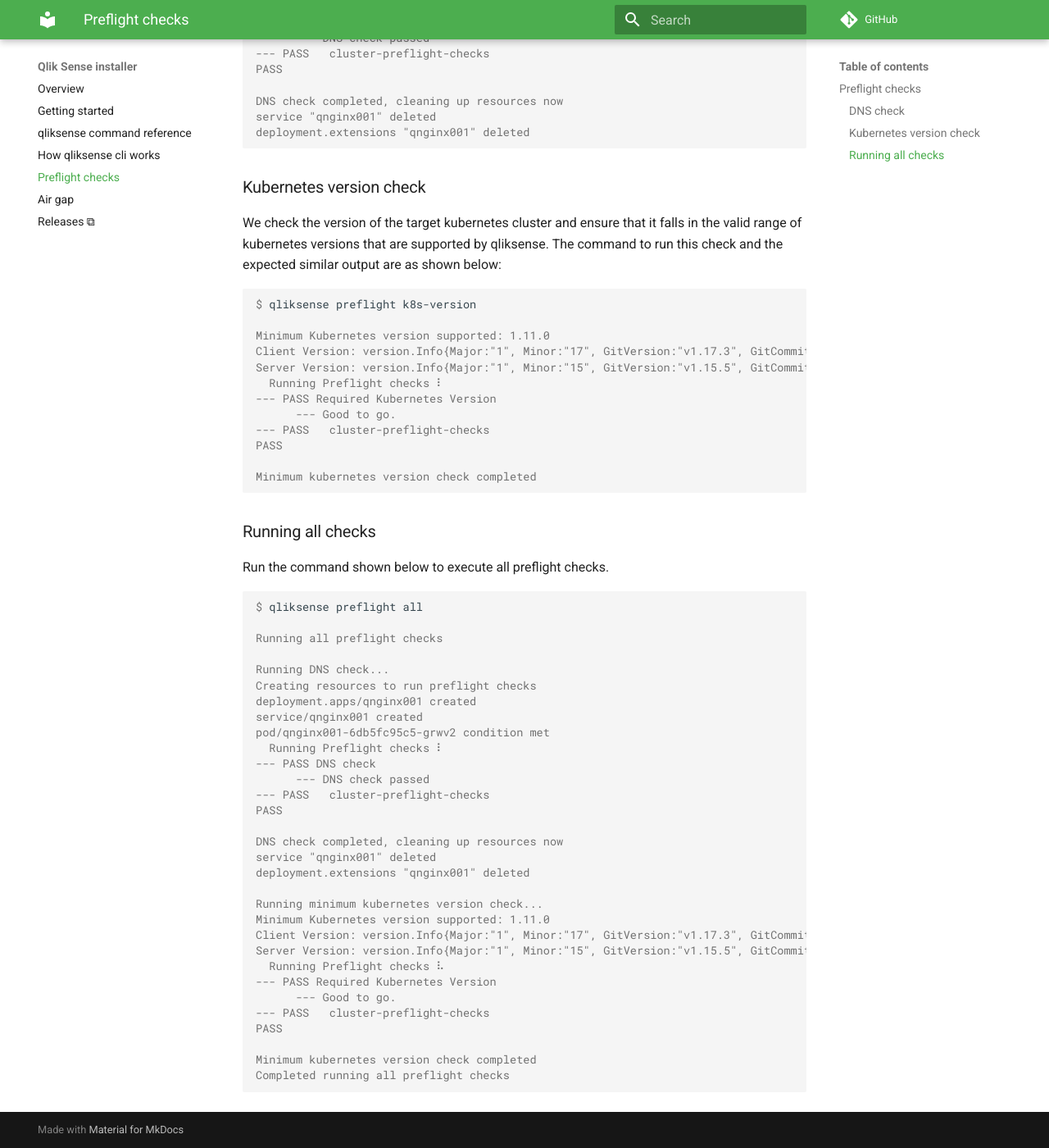
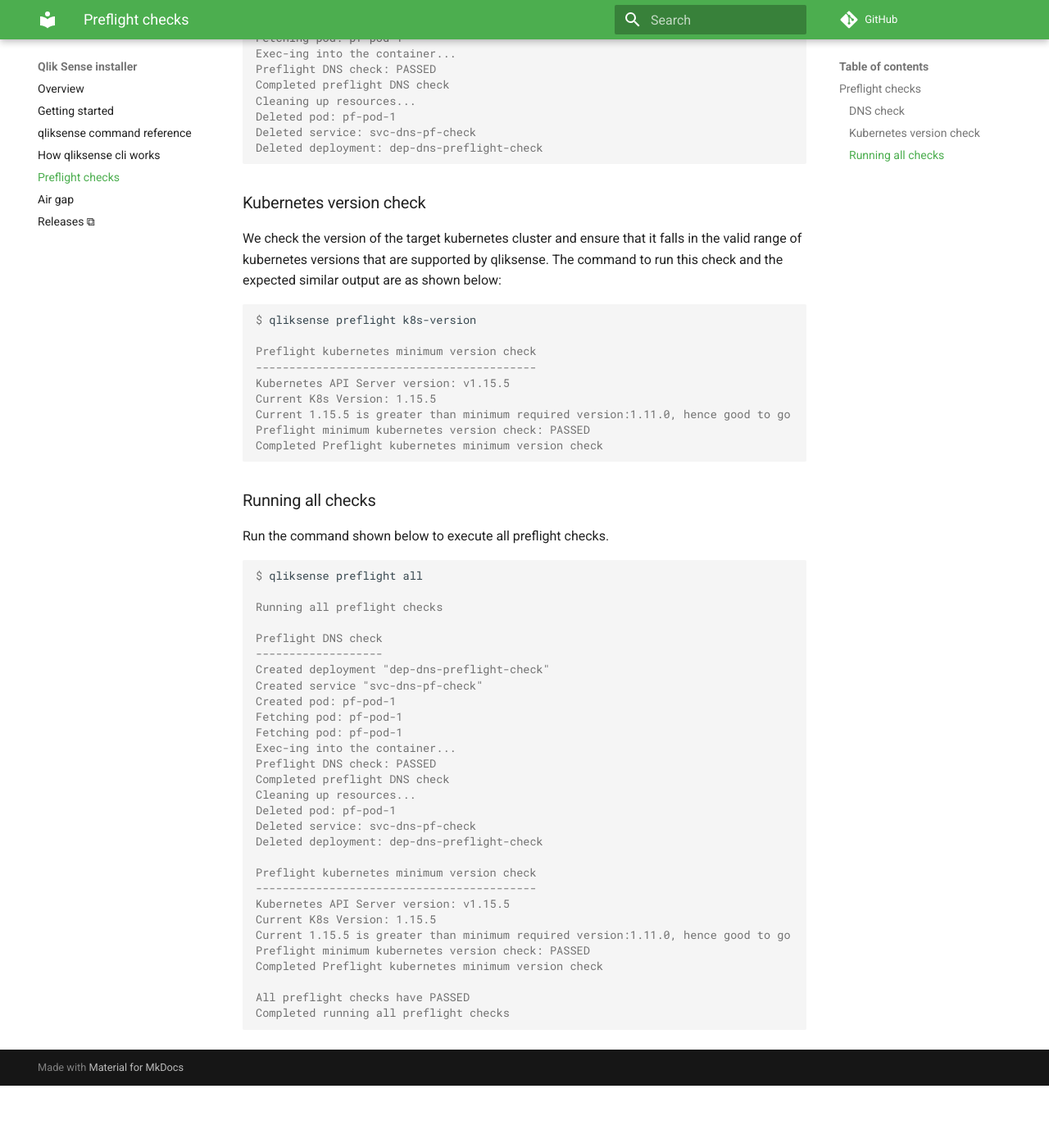
Before and after one commit to qlik-oss/sense-installer, an MkDocs documentation site: the page built from docs/preflight_checks.md, in a window 1280 px wide and 1400 px high, scrolled down 1089 px. Shown: the whole window at 82% size. Built offline with MkDocs 1.6.1 and Material for MkDocs 9.7.7, drawn with Linux system fonts in a browser that asks for light colours; comment, search, counter and statistics services are not loaded; after the commit the page ends 2413 px from its top, so only the background shows below that; some of the changed text lies outside the part shown.

Commit message:
constant image names and updated readme

````diff
--- a/docs/preflight_checks.md
+++ b/docs/preflight_checks.md
@@ -29,19 +29,20 @@
 ```console
 $ qliksense preflight dns
 
-Creating resources to run preflight checks
-deployment.apps/qnginx001 created
-service/qnginx001 created
-pod/qnginx001-6db5fc95c5-s9sl2 condition met
-  Running Preflight checks ⠇
---- PASS DNS check
-      --- DNS check passed
---- PASS   cluster-preflight-checks
-PASS
-
-DNS check completed, cleaning up resources now
-service "qnginx001" deleted
-deployment.extensions "qnginx001" deleted
+Preflight DNS check
+---------------------
+Created deployment "dep-dns-preflight-check"
+Created service "svc-dns-pf-check"
+Created pod: pf-pod-1
+Fetching pod: pf-pod-1
+Fetching pod: pf-pod-1
+Exec-ing into the container...
+Preflight DNS check: PASSED
+Completed preflight DNS check
+Cleaning up resources...
+Deleted pod: pf-pod-1
+Deleted service: svc-dns-pf-check
+Deleted deployment: dep-dns-preflight-check
 
 ```
 
@@ -51,16 +52,14 @@
 ```console
 $ qliksense preflight k8s-version
 
-Minimum Kubernetes version supported: 1.11.0
-Client Version: version.Info{Major:"1", Minor:"17", GitVersion:"v1.17.3", GitCommit:"06ad960bfd03b39c8310aaf92d1e7c12ce618213", GitTreeState:"clean", BuildDate:"2020-02-13T18:08:14Z", GoVersion:"go1.13.8", Compiler:"gc", Platform:"darwin/amd64"}
-Server Version: version.Info{Major:"1", Minor:"15", GitVersion:"v1.15.5", GitCommit:"20c265fef0741dd71a66480e35bd69f18351daea", GitTreeState:"clean", BuildDate:"2019-10-15T19:07:57Z", GoVersion:"go1.12.10", Compiler:"gc", Platform:"linux/amd64"}
-  Running Preflight checks ⠇
---- PASS Required Kubernetes Version
-      --- Good to go.
---- PASS   cluster-preflight-checks
-PASS
+Preflight kubernetes minimum version check
+------------------------------------------
+Kubernetes API Server version: v1.15.5
+Current K8s Version: 1.15.5
+Current 1.15.5 is greater than minimum required version:1.11.0, hence good to go
+Preflight minimum kubernetes version check: PASSED
+Completed Preflight kubernetes minimum version check
 
-Minimum kubernetes version check completed
 ```
 
 ### Running all checks
@@ -70,31 +69,30 @@
 
 Running all preflight checks
 
-Running DNS check...
-Creating resources to run preflight checks
-deployment.apps/qnginx001 created
-service/qnginx001 created
-pod/qnginx001-6db5fc95c5-grwv2 condition met
-  Running Preflight checks ⠇
---- PASS DNS check
-      --- DNS check passed
---- PASS   cluster-preflight-checks
-PASS
+Preflight DNS check
+-------------------
+Created deployment "dep-dns-preflight-check"
+Created service "svc-dns-pf-check"
+Created pod: pf-pod-1
+Fetching pod: pf-pod-1
+Fetching pod: pf-pod-1
+Exec-ing into the container...
+Preflight DNS check: PASSED
+Completed preflight DNS check
+Cleaning up resources...
+Deleted pod: pf-pod-1
+Deleted service: svc-dns-pf-check
+Deleted deployment: dep-dns-preflight-check
 
-DNS check completed, cleaning up resources now
-service "qnginx001" deleted
-deployment.extensions "qnginx001" deleted
+Preflight kubernetes minimum version check
+------------------------------------------
+Kubernetes API Server version: v1.15.5
+Current K8s Version: 1.15.5
+Current 1.15.5 is greater than minimum required version:1.11.0, hence good to go
+Preflight minimum kubernetes version check: PASSED
+Completed Preflight kubernetes minimum version check
 
-Running minimum kubernetes version check...
-Minimum Kubernetes version supported: 1.11.0
-Client Version: version.Info{Major:"1", Minor:"17", GitVersion:"v1.17.3", GitCommit:"06ad960bfd03b39c8310aaf92d1e7c12ce618213", GitTreeState:"clean", BuildDate:"2020-02-13T18:08:14Z", GoVersion:"go1.13.8", Compiler:"gc", Platform:"darwin/amd64"}
-Server Version: version.Info{Major:"1", Minor:"15", GitVersion:"v1.15.5", GitCommit:"20c265fef0741dd71a66480e35bd69f18351daea", GitTreeState:"clean", BuildDate:"2019-10-15T19:07:57Z", GoVersion:"go1.12.10", Compiler:"gc", Platform:"linux/amd64"}
-  Running Preflight checks ⠧
---- PASS Required Kubernetes Version
-      --- Good to go.
---- PASS   cluster-preflight-checks
-PASS
+All preflight checks have PASSED
+Completed running all preflight checks
 
-Minimum kubernetes version check completed
-Completed running all preflight checks
 ```
````
Also changed, not shown: 1 other file.
